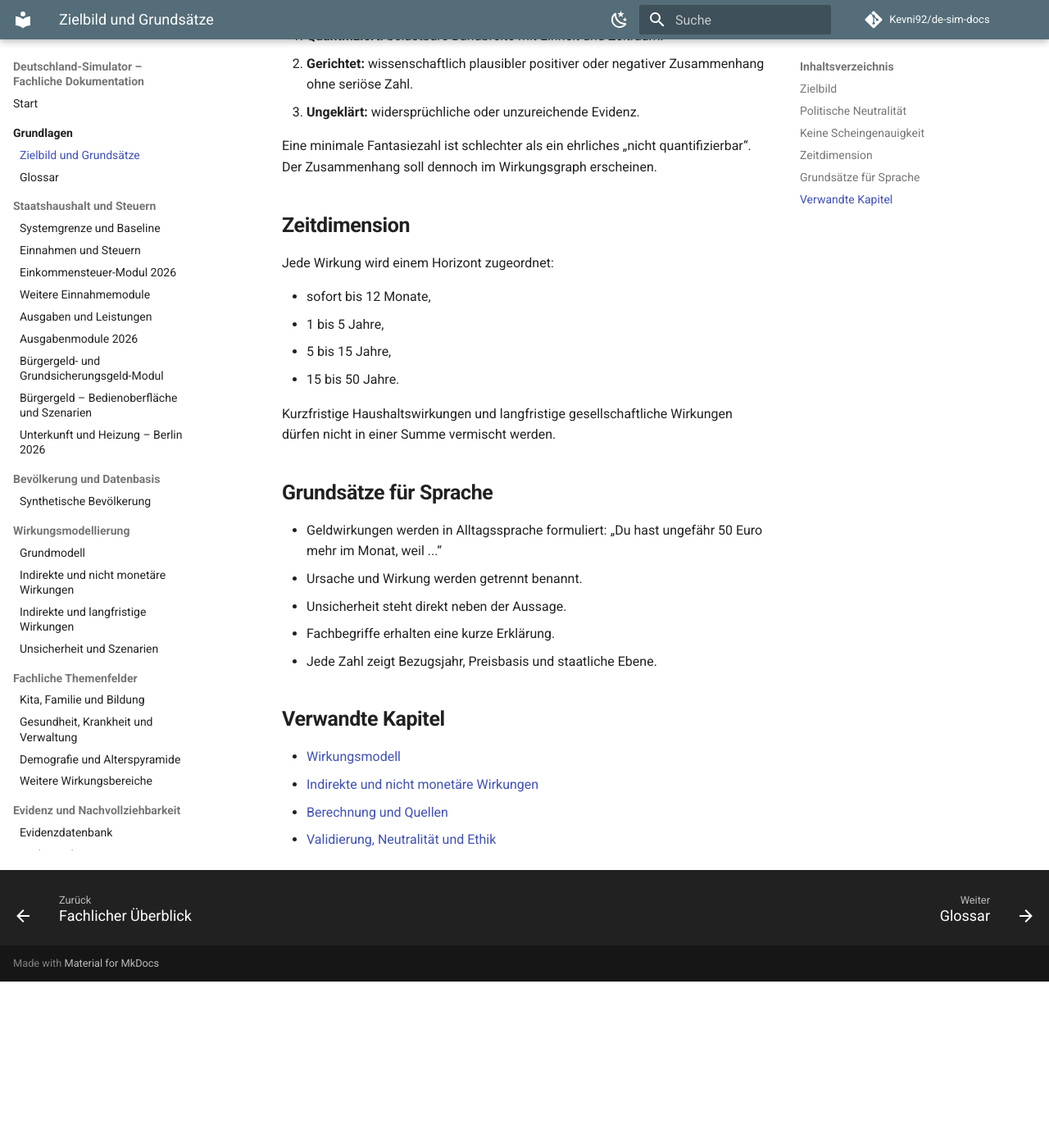
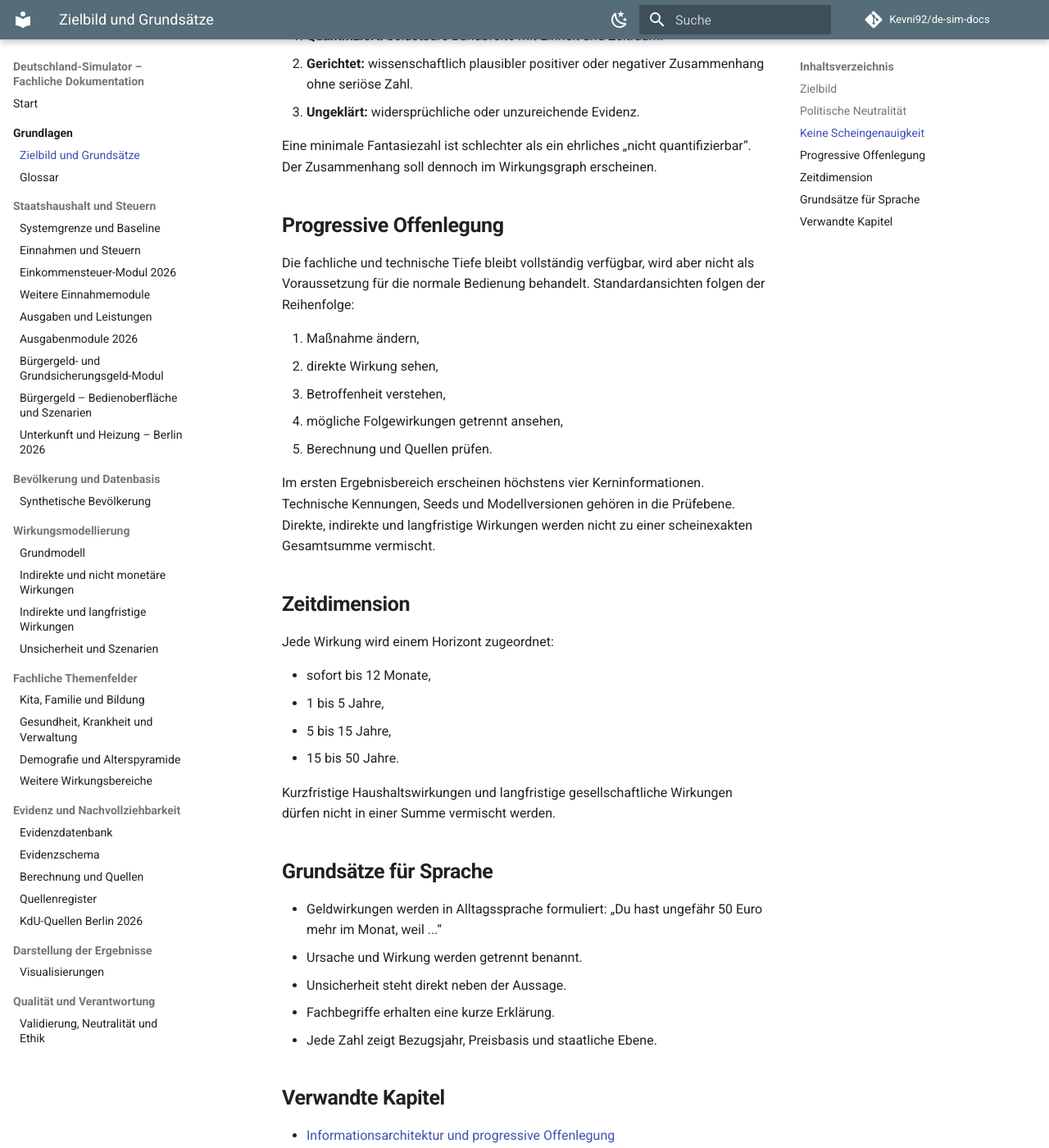
Before and after one commit to Kevni92/de-sim-docs, an MkDocs documentation site: the page built from docs/01-produkt/vision-und-grundsaetze.md, in a window 1280 px wide and 1400 px high, scrolled down 1199 px. Shown: the whole window at 82% size. Built offline with MkDocs 1.6.1 and Material for MkDocs 9.7.7, drawn with Linux system fonts in a browser that asks for light colours; comment, search, counter and statistics services are not loaded; before the commit the page ends 2396 px from its top, so only the background shows below that.

Commit message:
docs: progressive Offenlegung in Grundsätzen verankern (#21)

```diff
--- a/docs/01-produkt/vision-und-grundsaetze.md
+++ b/docs/01-produkt/vision-und-grundsaetze.md
@@ -42,6 +42,18 @@ Nicht jeder plausible Zusammenhang ist belastbar quantifizierbar. Deshalb gelten
 
 Eine minimale Fantasiezahl ist schlechter als ein ehrliches „nicht quantifizierbar“. Der Zusammenhang soll dennoch im Wirkungsgraph erscheinen.
 
+## Progressive Offenlegung
+
+Die fachliche und technische Tiefe bleibt vollständig verfügbar, wird aber nicht als Voraussetzung für die normale Bedienung behandelt. Standardansichten folgen der Reihenfolge:
+
+1. Maßnahme ändern,
+2. direkte Wirkung sehen,
+3. Betroffenheit verstehen,
+4. mögliche Folgewirkungen getrennt ansehen,
+5. Berechnung und Quellen prüfen.
+
+Im ersten Ergebnisbereich erscheinen höchstens vier Kerninformationen. Technische Kennungen, Seeds und Modellversionen gehören in die Prüfebene. Direkte, indirekte und langfristige Wirkungen werden nicht zu einer scheinexakten Gesamtsumme vermischt.
+
 ## Zeitdimension
 
 Jede Wirkung wird einem Horizont zugeordnet:
@@ -63,6 +75,7 @@ Kurzfristige Haushaltswirkungen und langfristige gesellschaftliche Wirkungen dü
 
 ## Verwandte Kapitel
 
+- [Informationsarchitektur und progressive Offenlegung](informationsarchitektur-und-progressive-offenlegung.md)
 - [Wirkungsmodell](../04-modell/wirkungsmodell.md)
 - [Indirekte und nicht monetäre Wirkungen](../04-modell/indirekte-und-nichtmonetaere-wirkungen.md)
 - [Berechnung und Quellen](../06-evidenz/berechnungstransparenz.md)
```
Also changed, not shown: other parts of docs/01-produkt/vision-und-grundsaetze.md (+2 -2 lines).
